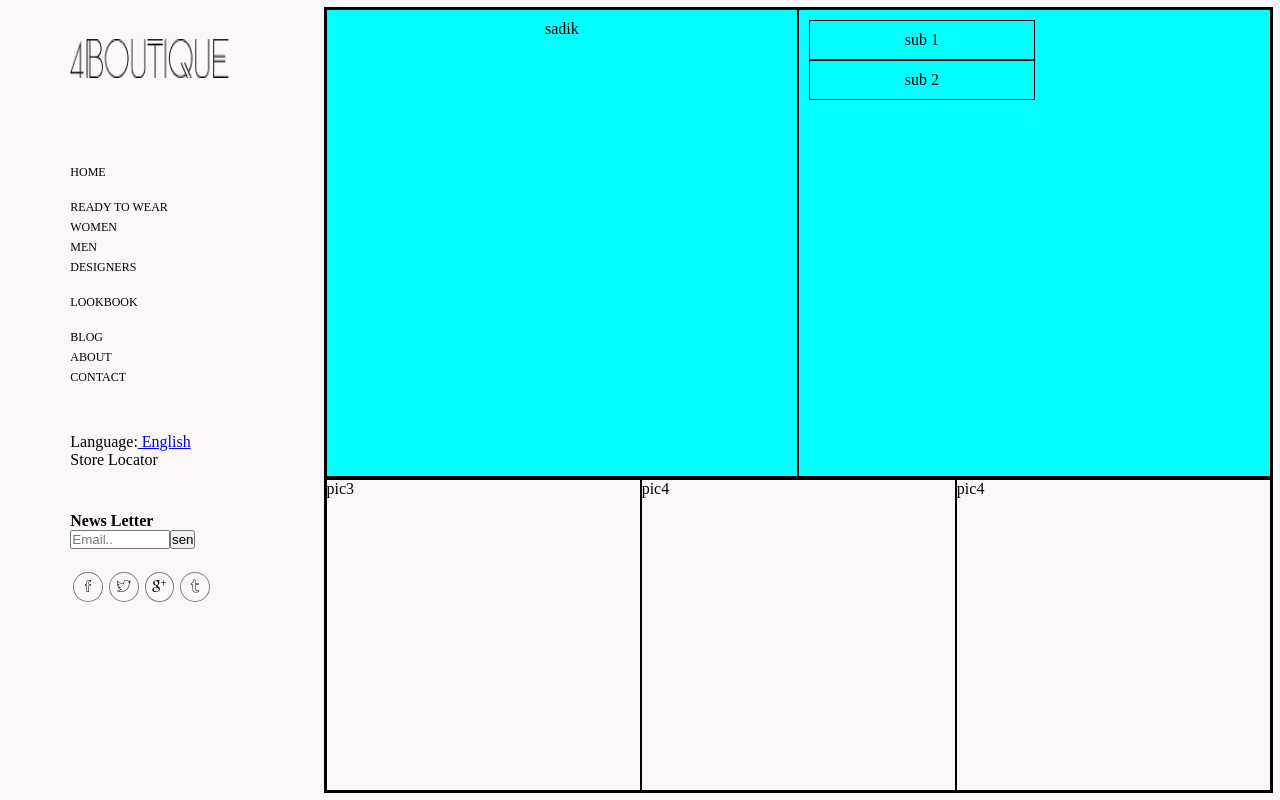
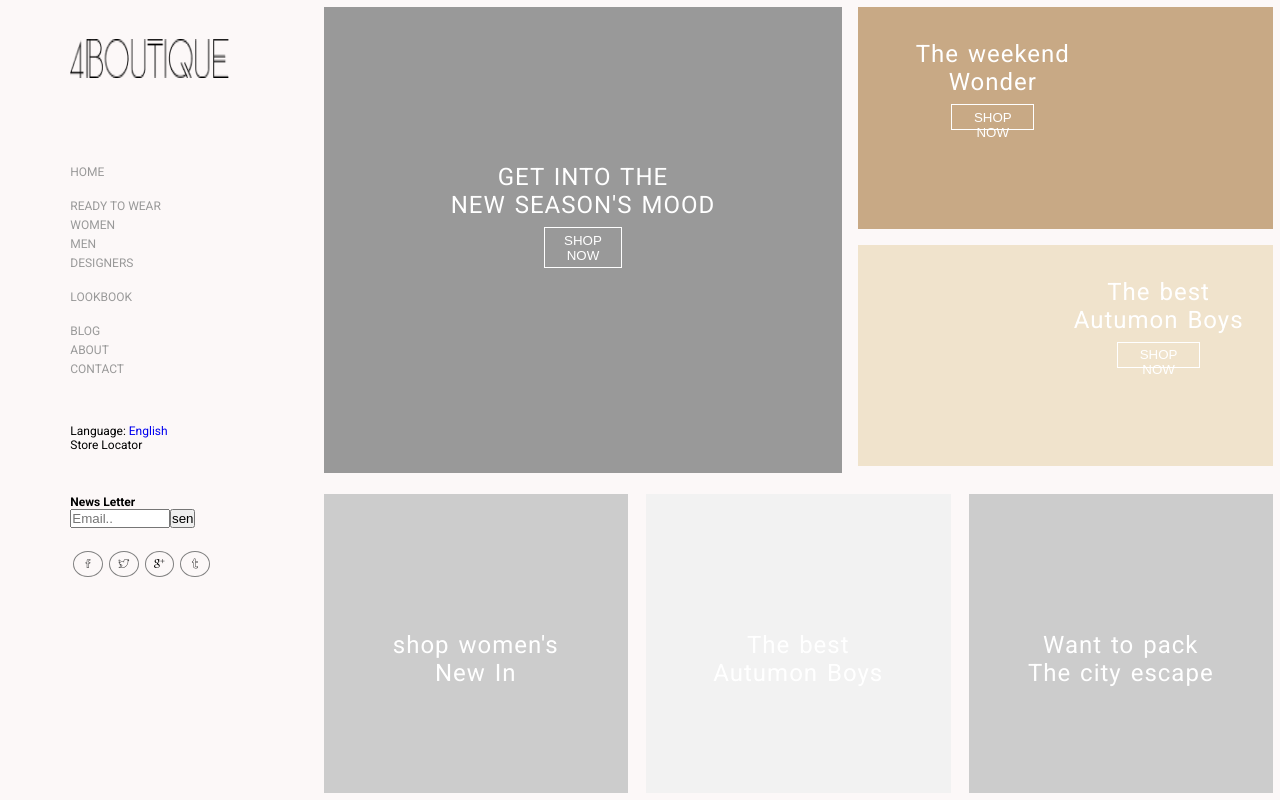
Before and after one commit to masudurHimel/SpringRain_4boutique, a plain HTML site: page index.html in a window 1280 px wide. Drawn offline with Linux system fonts and the light colour scheme; files whose address does not match are found by name.

Commit message:
desktop layout-adde bg and button

```diff
--- a/css/style.css
+++ b/css/style.css
@@ -7,6 +7,7 @@
 body{
     font-size: 16px;
     background-color: rgba(248, 238, 238, 0.39);
+    font-family: 'Roboto', sans-serif;
 
 }
 .container{
@@ -16,6 +17,8 @@ body{
     /*border: 1px solid black; */
     padding: 7px;
 }
+
+
 .sidebar{
 
     width: 25%;
@@ -24,36 +27,7 @@ body{
     position: relative;
 
 }
-.main{
-    width: 75%;
-    height: 100%;
-    border: 1px solid black;
 
-}
-.row1{
-    width: 100%;
-    height: 60%;
-    display: flex;
-    border: 1px solid black;
-
-}
-.row1 div{
-    width: 50%;
-    border: 1px solid black;
-    padding: 10px;
-    background-color: aqua;
-    text-align: center;
-}
-.row2{
-    width: 100%;
-    height: 40%;
-    display: flex;
-    border: 1px solid black;
-}
-.row2 div{
-    width: 34%;
-    border: 1px solid black;
-}
 .sidebar img{
     position: absolute;
     height: 5%;
@@ -69,14 +43,19 @@ body{
      /*border: 1px solid black; */
     margin-top: 50%;
     margin-left: 20%;
+    font-size: 12px;
 }
 nav ul{
     list-style: none;
     text-transform: uppercase;
     font-size: 12px;
+    color: #999999;
 }
 nav ul li{
     padding-bottom: 5px;
+}
+a{
+    text-decoration: none;
 }
 .space{
    padding-bottom: 20px;
@@ -111,3 +90,143 @@ input{
     border-radius: 50%;
     margin: 3px;
 }
+
+.main{
+    width: 75%;
+    height: 100%;
+    /*border: 1px solid black; */
+
+}
+.row1{
+    width: 100%;
+    height: 60%;
+    display: flex;
+    /*border: 1px solid black; */
+
+}
+.row1-content{
+    width: 55%;
+    text-transform: uppercase;
+    background-color: #999999;
+    margin-right: 6px;
+    margin-bottom: 6px;
+}
+
+.image-large{
+    text-align: center;
+    color: #FFFFFF;
+    padding-top: 30%;
+    padding-left: 8%;
+    padding-right: 8%;
+    word-spacing: 2px;
+    letter-spacing: 1px;
+    font-size: 24px;
+}
+.content1,
+.content2{
+    width: 100%;
+    height: 40%;
+}
+.content1 p{
+
+    text-align: center;
+    color: #FFFFFF;
+    word-spacing: 2px;
+    letter-spacing: 1px;
+    font-size: 24px;
+    padding-top: 8%;
+    padding-right: 40%;
+}
+.content2 p{
+    text-align: center;
+    color: #FFFFFF;
+    word-spacing: 2px;
+    letter-spacing: 1px;
+    font-size: 24px;
+    padding-top: 8%;
+    padding-left: 40%;
+}
+.btn1{
+    height: 25%;
+    width: 20%;
+    padding: 1%;
+    margin-top: 2%;
+    margin-left: 20%;
+    border: 1px solid #FFFFFF;
+    background-color: #C8A985;
+    color: #FFFFFF;
+    cursor: pointer;
+}
+.btn2{
+    height: 25%;
+    width: 20%;
+    padding: 1%;
+    margin-top: 2%;
+    margin-left: 60%;
+    border: 1px solid #FFFFFF;
+    background-color: #F0E3CC;
+    color: #FFFFFF;
+    cursor: pointer;
+}
+.btn{
+    height: 15%;
+    width: 18%;
+    padding: 1%;
+    margin-top: 2%;
+    border: 1px solid #FFFFFF;
+    background-color: #999999;
+    color: #FFFFFF;
+    cursor: pointer;
+}
+.row2{
+    width: 100%;
+    height: 40%;
+    display: flex;
+   /*border: 1px solid black; */
+}
+.row2 div{
+    width: 34%;
+    margin-top: 15px;
+    margin-right: 18px;
+    /*border: 1px solid black; */
+
+    background-color: #F2F2F2;
+
+}
+.row2 div:first-child,
+.row2 div:last-child
+{
+    background-color: #CCCCCC;
+
+}
+.row2 div:last-child{
+    margin-right: 0px;
+}
+
+.row2 div p{
+    text-align: center;
+    color: #FFFFFF;
+    word-spacing: 2px;
+    letter-spacing: 1px;
+    font-size: 24px;
+    padding-top: 45%;
+
+}
+
+.sub-row{
+    width: 45%;
+
+}
+.sub-row div{
+    height: 47%;
+    margin-left: 10px;
+
+}
+.image-big-aside-1{
+    background-color: #C8A985;
+    margin-bottom: 16px;
+}
+.image-big-aside-2{
+    background-color: #F0E3CC;
+
+}
--- a/index.html
+++ b/index.html
@@ -7,6 +7,10 @@
 
     <link rel="stylesheet" href="css/style.css" />
     <link rel="stylesheet" type="text/css" href="css/ionicons.min.css" />
+    <link
+      href="https://fonts.googleapis.com/css2?family=Roboto:wght@300;400;500;700&display=swap"
+      rel="stylesheet"
+    />
   </head>
   <body>
     <header></header>
@@ -48,16 +52,37 @@
 
       <div class="main">
         <div class="row1">
-          <div><p>sadik</p></div>
+          <div class="row1-content">
+            <div class="image-large">
+              <p>Get Into the<br />New Season's Mood</p>
+              <button class="btn">SHOP NOW</button>
+            </div>
+          </div>
           <div class="sub-row">
-            <div>sub 1</div>
-            <div>sub 2</div>
+            <div class="image-big-aside-1">
+              <div class="content1">
+                <p>The weekend<br />Wonder</p>
+                <button class="btn1">SHOP NOW</button>
+              </div>
+            </div>
+            <div class="image-big-aside-2">
+              <div class="content2">
+                <p>The best<br />Autumon Boys</p>
+                <button class="btn2">SHOP NOW</button>
+              </div>
+            </div>
           </div>
         </div>
         <div class="row2">
-          <div>pic3</div>
-          <div>pic4</div>
-          <div>pic4</div>
+          <div>
+            <p>shop women's<br/>New In</p>
+          </div>
+          <div>
+            <p>The best<br />Autumon Boys</p>
+          </div>
+          <div>
+            <p>Want to pack<br />The city escape</p>
+          </div>
         </div>
       </div>
     </section>
```
Also changed, not shown: README.md, desktop.JPG (added).
